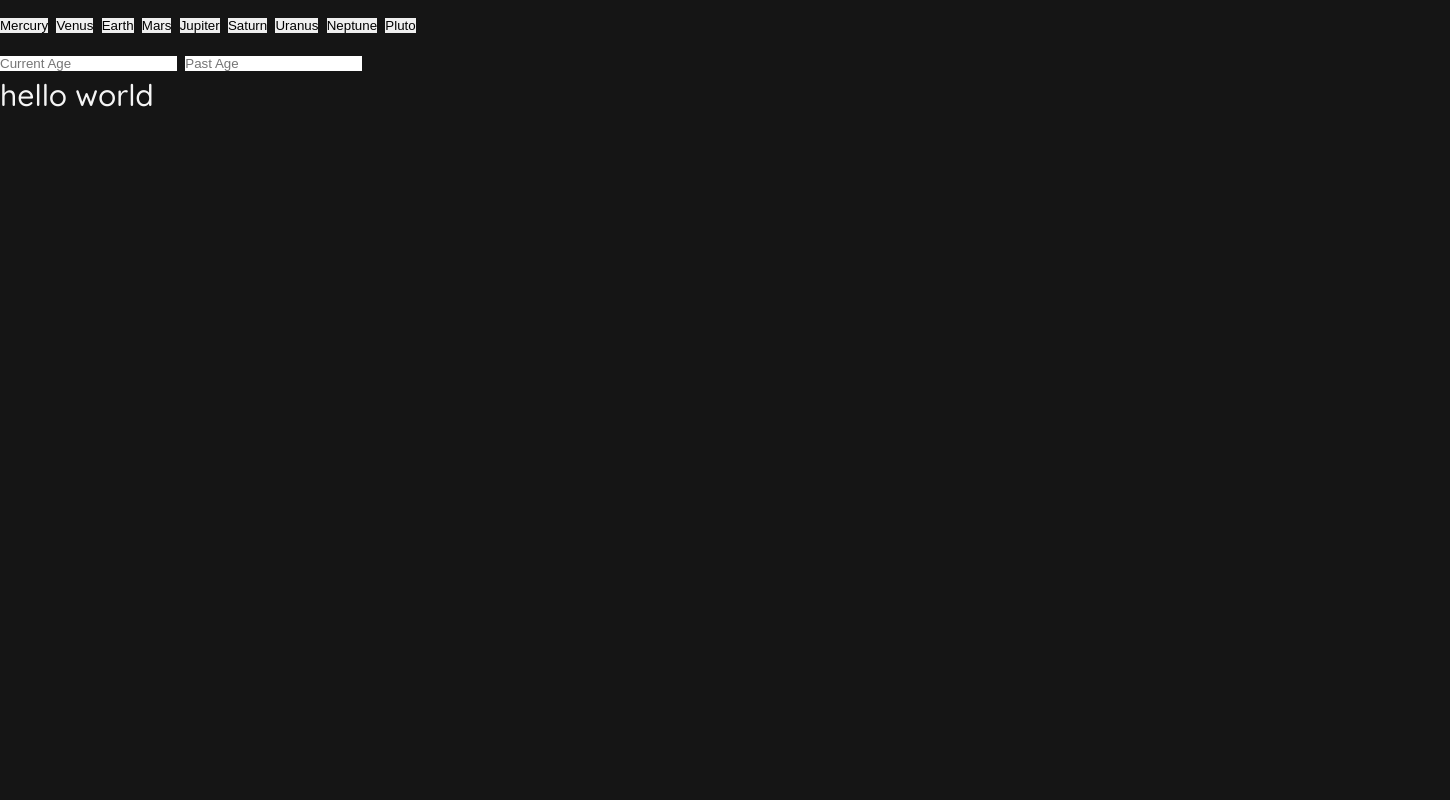
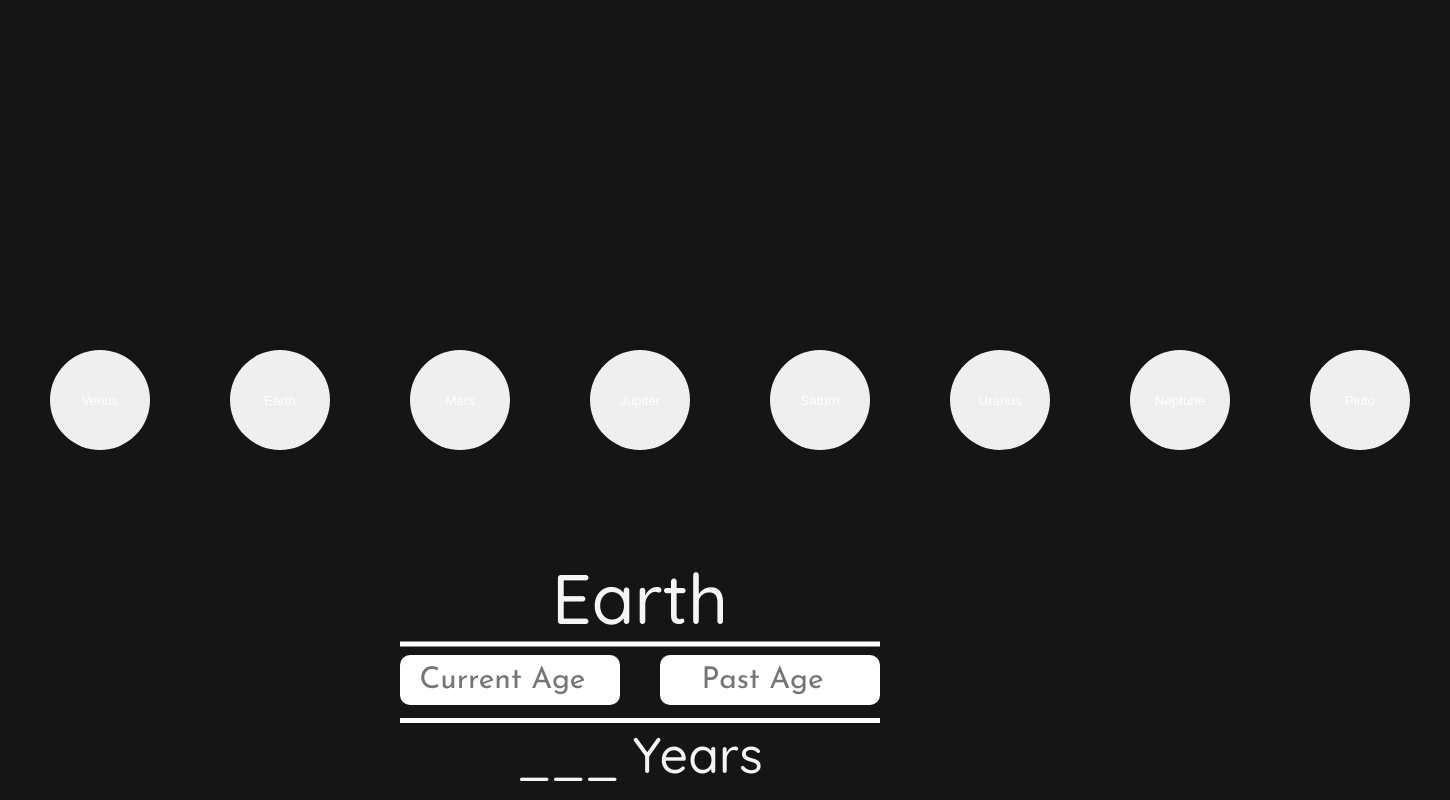
Before and after one commit to ESC18/PlanetAgeCalculator, a website built with webpack: page src/index.html in a window 1280 px wide. Shown: the whole page, 1450 px wide, since content can reach past the window. Built offline with nearby package versions, Linux system fonts and the light colour scheme; a web font is replaced by a local one.

Commit message:
Update logic to be more accurate and have less bugs

```diff
--- a/src/css/styles.css
+++ b/src/css/styles.css
@@ -10,3 +10,61 @@ body {
     font-family: Quicksand;
     font-size: 30px;
 }
+
+#buttonForm {
+    position: absolute;
+    top: 50%;
+    left: 50%;
+    transform: translate(-50%,-50%);
+    display: flex;
+    flex-direction: row;
+    align-items: center;
+}
+
+#inputForm {
+    display: flex;
+    top: 85%;
+    left: 50%;
+    transform: translate(-50%,-50%);
+    position: absolute;
+    flex-direction: row;
+    align-items: center;
+}
+
+button {
+    margin: 40px;
+    width: 100px;
+    text-align: center;
+    border-radius: 50%;
+    height: 100px;
+    color: white;
+}
+
+input {
+    margin: 20px;
+    height: 50px;
+    width: 220px;
+    color: black;
+    border-radius: 10px;
+    text-align: center;
+    font-family: Josefin Sans;
+    font-size: 30px;
+}
+
+div {
+    position: absolute;
+    top: 75%;
+    left: 50%;
+    transform: translate(-50%,-50%);
+    font-size: 70px;
+    border-bottom: white 5px solid;
+    width: 480px;
+    text-align: center;
+}
+
+#resultDiv {
+    top: 94%;
+    font-size: 50px;
+    border-bottom: 0px;
+    border-top: 5px white solid;
+}
--- a/src/index.html
+++ b/src/index.html
@@ -8,20 +8,21 @@
 </head>
 <body>
     <form id="buttonForm">
-        <button type="button" value="87.97">Mercury</button>
-        <button type="button" value="224.7">Venus</button>
-        <button type="button" value="365">Earth</button>
-        <button type="button" value="1.88">Mars</button>
-        <button type="button" value="11.86">Jupiter</button>
-        <button type="button" value="29.44">Saturn</button>
-        <button type="button" value="84.01">Uranus</button>
-        <button type="button" value="164.79">Neptune</button>
-        <button type="button" value="247.92">Pluto</button>
+        <button id="one" type="button" value="87.97">Mercury</button>
+        <button id="two" type="button" value="224.7">Venus</button>
+        <button id="three" type="button" value="365">Earth</button>
+        <button id="four" type="button" value="686.2">Mars</button>
+        <button id="five" type="button" value="4328.9">Jupiter</button>
+        <button id="six" type="button" value="10745.6">Saturn</button>
+        <button id="seven" type="button" value="30663.65">Uranus</button>
+        <button id="eight" type="button" value="60148.35">Neptune</button>
+        <button id="nine" type="button" value="90490.8">Pluto</button>
     </form>
     <form id="inputForm">
         <input type="number" id="currentAge", placeholder="Current Age">
         <input type="number", id="pastAge", placeholder="Past Age">
     </form>
-    <div id="titleDiv">hello world</div>
+    <div id="titleDiv">Earth</div>
+    <div id="resultDiv">___ Years</div>
 </body>
 </html>
--- a/src/js/secondary.js
+++ b/src/js/secondary.js
@@ -19,7 +19,7 @@ function planetAgeCalc (currentAge, pastAge, planetMult) {
         let x = currentAge - pastAge;
         return (x * 365) / planetMult;
     }
-    return (currentAge * 365) / planetMult;
+    return ((currentAge * 365) / planetMult);
 }
 
 
@@ -28,7 +28,8 @@ function planetAgeCalc (currentAge, pastAge, planetMult) {
 
 function displayInfo (currentAge, pastAge, planetMult, innerText) {
     let result = planetAgeCalc (currentAge, pastAge, planetMult);
-    console.log(result, innerText);
+    let resultDiv = document.getElementById("resultDiv");
+    resultDiv.innerText = parseFloat(result).toFixed(3) + " Years";
 }
 
 
```
